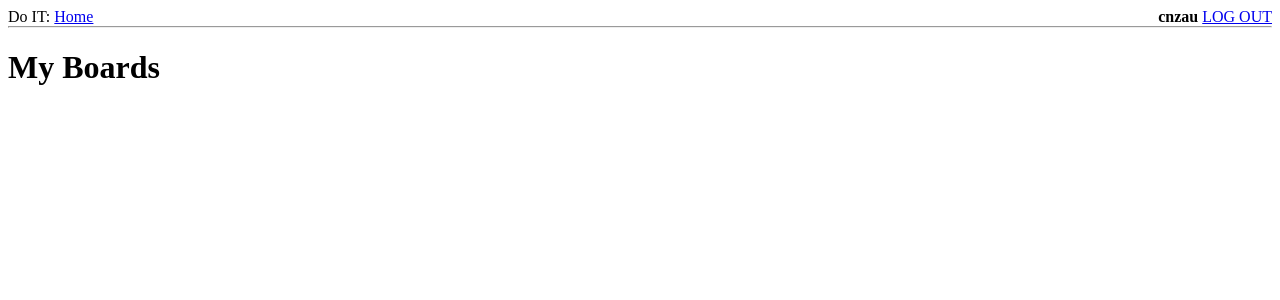
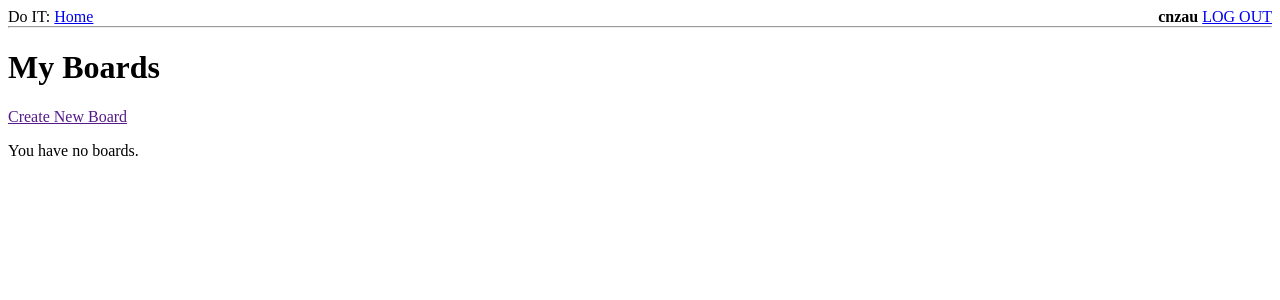
Before and after one commit to cnzau/bc-12-do-it, a Flask app: page / in a window 1280 px wide. Shown: the top 300 px of the page. Run offline with Flask 2, Linux system fonts and the light colour scheme; a user stored in the database is signed in; data comes from the database, SQL or seed files in the repository.

Commit message:
Display users boards

```diff
--- a/app/templates/index.html
+++ b/app/templates/index.html
@@ -1,7 +1,15 @@
 {% extends "base.html" %}
 {% block content %}
     <h1>My Boards</h1>
-    {% for board in boards %}
-    <div> {{ board.creator.id }} </br> {{ board.title }} </div>
-    {% endfor %}
+    <a href="">Create New Board</a>
+    {% if all_boards == 0 %}
+        <div>
+            <p>You have no boards.</p>
+        </div>
+    {% else %}
+        {% for board in boards %}
+            <div class="board"> {{ board.id }} {{ board.title }} </div>
+        {% endfor %}
+    {% endif %}
+
 {% endblock %}
--- a/app/views.py
+++ b/app/views.py
@@ -1,15 +1,19 @@
 from flask import render_template, flash, request, redirect, url_for, session
 from flask_oauth import OAuth
 from app import app
-from app import db
-from models import User, bcrypt
-from forms import LoginForm, SignupForm
+from app import db, models
+from models import User, Board, bcrypt
+from forms import LoginForm, SignupForm, BoardForm
 from flask_login import login_user, login_required, logout_user, current_user
 
 
 @app.route('/', methods=['GET'])
 def index():
-    return render_template('index.html')
+    boards = Board.query.filter_by(user_id=current_user.id)
+    all_boards = 0
+    for i in boards:
+        all_boards += 1
+    return render_template('index.html', boards=boards, all_boards=all_boards)
 
 
 @app.route('/login', methods=['GET', 'POST'])
```
Also changed, not shown: app/forms.py (+8 -1 lines).
